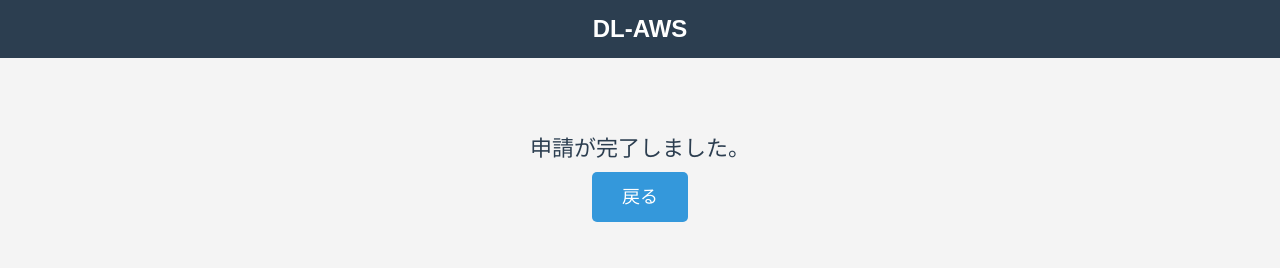
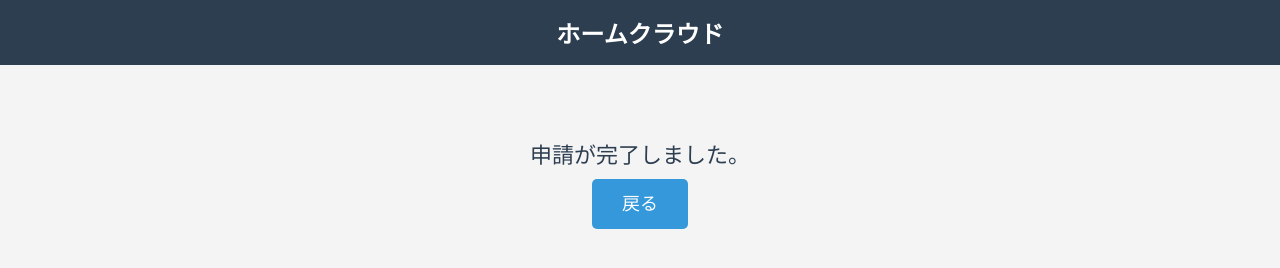
Before and after one commit to suzukikouhei341610/home-cloud, a plain HTML site: page home-cloud-f.html in a window 1280 px wide. Drawn offline with Linux system fonts and the light colour scheme.

Commit message:
コミット

```diff
--- a/home-cloud-f.html
+++ b/home-cloud-f.html
@@ -48,7 +48,7 @@
 </head>
 <body>
     <header>
-        <h1>DL-AWS</h1>
+        <h1>ホームクラウド</h1>
     </header>
 
     <div class="container">
```
